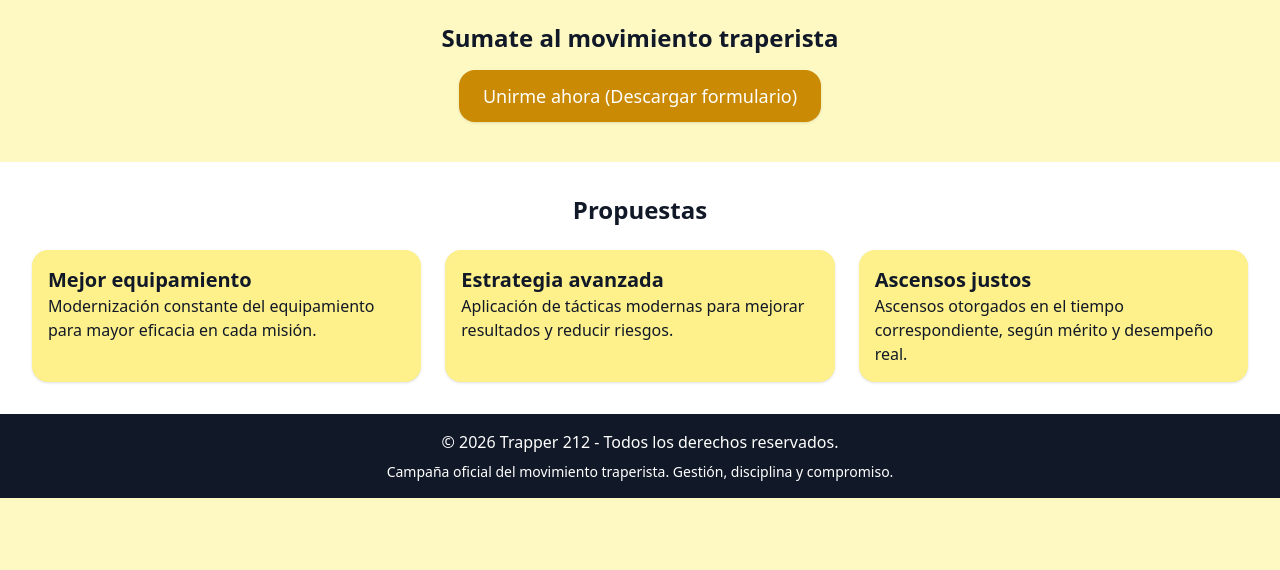
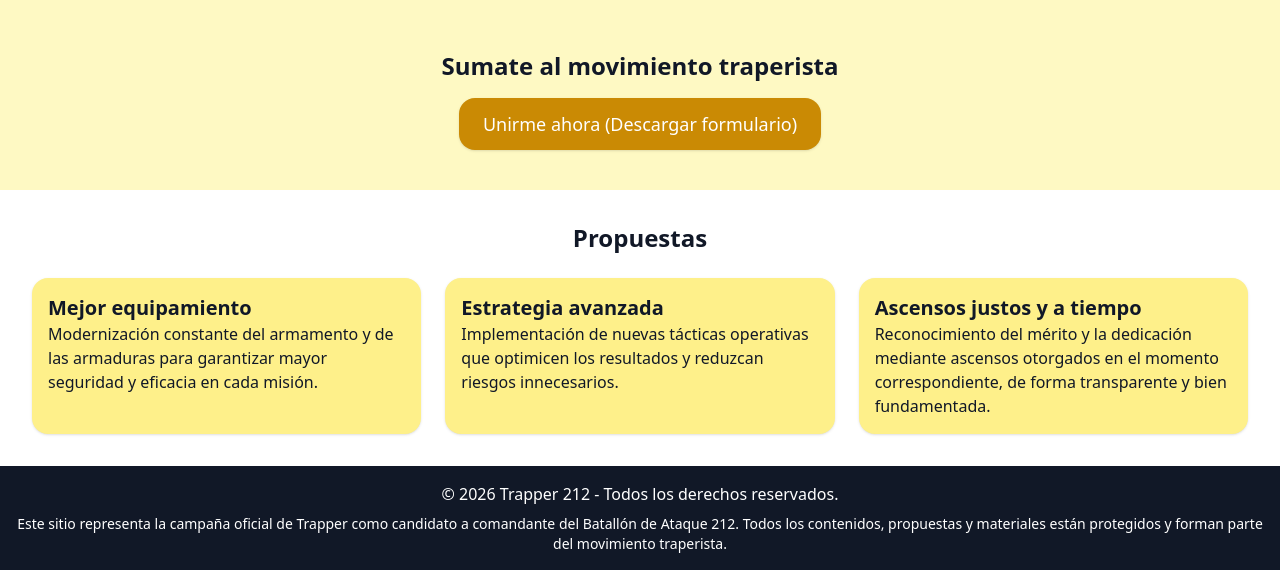
Before and after one commit to benjakratos11-oss/Trapper-2026, a plain HTML site: page index.html in a window 1280 px wide. Shown: the part 1212-1782 px from the top of the page. Before the commit the page ends 1710 px from the top, so only its background shows below. Drawn offline with nearby package versions, Linux system fonts and the light colour scheme.

Commit message:
Update index.html

```diff
--- a/index.html
+++ b/index.html
@@ -3,32 +3,29 @@
 <head>
   <meta charset="UTF-8">
   <meta name="viewport" content="width=device-width, initial-scale=1.0">
-  <title>Trapper 2026</title>
+  <title>Trapper 2026 - Candidato a Comandante</title>
   <script src="https://cdn.tailwindcss.com"></script>
 </head>
-
 <body class="bg-yellow-100 text-gray-900">
 
-  <!-- HEADER -->
-  <header class="bg-yellow-600 text-white p-6 text-center shadow-lg">
+  <!-- Header -->
+  <header class="bg-yellow-600 text-white p-6 shadow-lg text-center">
     <img src="logo.png" class="mx-auto mb-4" width="120">
     <h1 class="text-4xl font-bold">TRAPPER 2026</h1>
     <p class="text-lg">Candidato a Comandante - Batallón de Ataque 212</p>
   </header>
 
-  <!-- TEXTO -->
+  <!-- Hero -->
   <section class="p-8 text-center">
     <h2 class="text-3xl font-bold mb-4">Junto a vos por una buena gestión</h2>
     <p class="max-w-2xl mx-auto text-lg">
-      El comandante Kyle, recientemente egresado, presenta su candidatura con una visión de liderazgo, compromiso y renovación.
-      Aspira a capitán mayor con una propuesta basada en disciplina, gestión eficiente y ascensos justos, fortaleciendo la unidad del Batallón de Ataque 212.
+      El comandante Kyle, recientemente degradado a CPTM, presenta su candidatura en busca de la vuelta al poder, con una visión de liderazgo, compromiso y renovación. Aspira a ser comandante nuevamente con una propuesta basada en disciplina, gestión eficiente y ascensos justos, buscando fortalecer la unidad del Batallón de Ataque 212th.
     </p>
   </section>
 
-  <!-- POSTERS -->
+  <!-- Posters -->
   <section class="p-8 text-center">
     <h3 class="text-2xl font-bold mb-6">Campaña oficial</h3>
-
     <div class="grid md:grid-cols-2 gap-6">
       <img src="poster1.png" class="rounded-2xl shadow-lg">
       <img src="poster2.png" class="rounded-2xl shadow-lg">
@@ -37,10 +34,9 @@
     </div>
   </section>
 
-  <!-- BOTÓN DESCARGA PDF -->
+  <!-- Botón descarga PDF -->
   <section class="p-10 text-center">
     <h3 class="text-2xl font-bold mb-4">Sumate al movimiento traperista</h3>
-
     <a href="formulario_trapper_2026_mejorado.pdf" download>
       <button class="bg-yellow-600 text-white px-6 py-3 rounded-2xl text-lg shadow hover:bg-yellow-700">
         Unirme ahora (Descargar formulario)
@@ -48,36 +44,29 @@
     </a>
   </section>
 
-  <!-- PROPUESTAS -->
+  <!-- Propuestas -->
   <section class="bg-white p-8">
     <h3 class="text-2xl font-bold mb-6 text-center">Propuestas</h3>
-
     <div class="grid md:grid-cols-3 gap-6">
-
       <div class="bg-yellow-200 p-4 rounded-2xl shadow">
         <h4 class="font-bold text-xl">Mejor equipamiento</h4>
-        <p>Modernización constante del equipamiento para mayor eficacia en cada misión.</p>
+        <p>Modernización constante del armamento y de las armaduras para garantizar mayor seguridad y eficacia en cada misión.</p>
       </div>
-
       <div class="bg-yellow-200 p-4 rounded-2xl shadow">
         <h4 class="font-bold text-xl">Estrategia avanzada</h4>
-        <p>Aplicación de tácticas modernas para mejorar resultados y reducir riesgos.</p>
+        <p>Implementación de nuevas tácticas operativas que optimicen los resultados y reduzcan riesgos innecesarios.</p>
       </div>
-
       <div class="bg-yellow-200 p-4 rounded-2xl shadow">
-        <h4 class="font-bold text-xl">Ascensos justos</h4>
-        <p>Ascensos otorgados en el tiempo correspondiente, según mérito y desempeño real.</p>
+        <h4 class="font-bold text-xl">Ascensos justos y a tiempo</h4>
+        <p>Reconocimiento del mérito y la dedicación mediante ascensos otorgados en el momento correspondiente, de forma transparente y bien fundamentada.</p>
       </div>
-
     </div>
   </section>
 
-  <!-- FOOTER -->
+  <!-- Footer -->
   <footer class="bg-gray-900 text-white text-center p-4">
     <p>© 2026 Trapper 212 - Todos los derechos reservados.</p>
-    <p class="text-sm mt-2">
-      Campaña oficial del movimiento traperista. Gestión, disciplina y compromiso.
-    </p>
+    <p class="text-sm mt-2">Este sitio representa la campaña oficial de Trapper como candidato a comandante del Batallón de Ataque 212. Todos los contenidos, propuestas y materiales están protegidos y forman parte del movimiento traperista.</p>
   </footer>
 
 </body>
```
